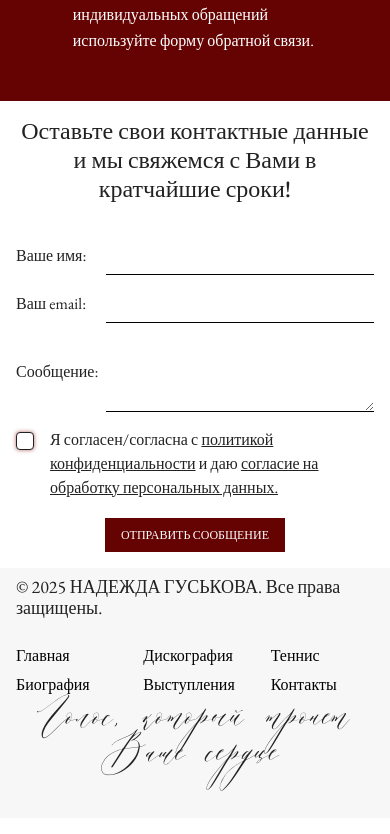
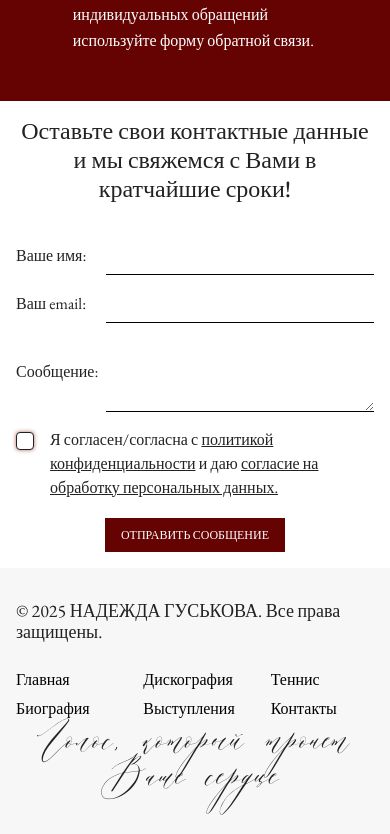
Before and after one commit to sinmary86/guskova, a React (Vite) app: page / in a window 390 px wide. Shown: the part 6187-7021 px from the top of the page. Built offline with nearby package versions, Linux system fonts and the light colour scheme; a web font is replaced by a local one.

Commit message:
fix styles footer

```diff
--- a/src/Footer/Footer.module.scss
+++ b/src/Footer/Footer.module.scss
@@ -3,6 +3,11 @@
 .footer {
   background-color: $secondary-color;
   padding: $gap-16 $gap-64;
+
+
+    @media (max-width: 768px) {
+      padding: $gap-16 $gap-32;
+    }
 
   a {
     color: black;
@@ -41,8 +46,7 @@
       padding: $gap-16 $gap-32;
     }
 
-
   @media (max-width: 468px) {
-    padding: $gap-8 $gap-16;
+    padding: $gap-32 $gap-16 0 $gap-16;
   }
 }
```
